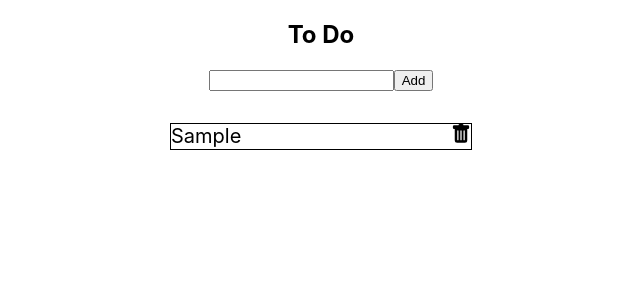
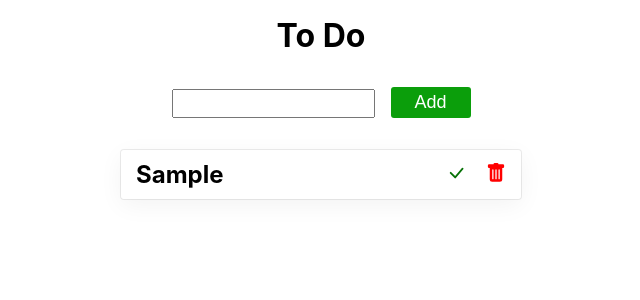
Before and after one commit to Hassan-Mehmood/react-todo, a React (Create React App) app: page / in a window 1280 px wide. Both pictures are taken after typing "Sample" into the empty fields and a click on the button "Add". Shown: the top 300 px of the page, without its empty margins (319-959 px from the left). Built offline with nearby package versions, Linux system fonts and the light colour scheme.

Commit message:
Working on task complete

```diff
--- a/src/App.css
+++ b/src/App.css
@@ -1,16 +1,71 @@
-.App {
+* {
+  margin: 0;
+  padding: 0;
+  box-sizing: border-box;
+}
+
+.header {
   text-align: center;
+  margin-top: 1rem;
+  font-size: 2rem;
+}
+form {
+  text-align: center;
+  margin: 2rem;
+}
+
+form input {
+  padding: 5px;
+  width: 203px;
+}
+form button {
+  margin: 0 0 0 1rem;
+  width: 80px;
+  padding: 5px;
+  border: none;
+  outline: none;
+  font-size: 18px;
+  border-radius: 3px;
+  background: rgb(11, 158, 11);
+  color: #fff;
+  cursor: pointer;
+}
+form button:hover {
+  background: rgb(7, 114, 7);
 }
 
 .cardContainer {
-  display: flex;
-  justify-content: space-between;
-  font-size: 1.25rem;
-  max-width: 300px;
-  margin: 2rem auto 1rem;
-  border: 1px solid black;
+  max-width: 400px;
+  width: 100%;
+  margin: 1rem auto;
+  padding: 10px 15px;
+  border-radius: 3px;
+  box-shadow: rgba(0, 0, 0, 0.05) 0px 6px 24px 0px,
+    rgba(0, 0, 0, 0.08) 0px 0px 0px 1px;
+}
+.cardContainer .text {
+  text-align: left;
 }
 
 .trashCan {
   cursor: pointer;
+  font-size: 1.25rem;
+  color: red;
 }
+
+.tickIcon {
+  color: rgb(7, 114, 7);
+  margin: 0 20px 0 0;
+  font-size: 1.25rem;
+  cursor: pointer;
+}
+
+.flex {
+  display: flex;
+  justify-content: space-between;
+  align-items: center;
+}
+
+.taskDone {
+  text-decoration: line-through;
+}
--- a/src/components/card/Card.js
+++ b/src/components/card/Card.js
@@ -1,7 +1,9 @@
-import React from "react";
-import { BsFillTrashFill } from "react-icons/bs";
+import React, { useState } from "react";
+import { BsFillTrashFill, BsCheckLg } from "react-icons/bs";
 
 const Card = ({ tasks, deleteTaskHandler }) => {
+  let [doneTask, setDoneTask] = useState(false);
+
   const deleteTasks = (id) => {
     deleteTaskHandler(id);
   };
@@ -9,9 +11,20 @@ const Card = ({ tasks, deleteTaskHandler }) => {
   let renderTaks = tasks.map((task) => {
     return (
       <div key={task.id} className="cardContainer">
-        <div className="text">{task.name}</div>
-        <div className="trashIcon">
-          <BsFillTrashFill className="trashCan" onClick={() => deleteTasks(task.id)} />
+        <div className="flex">
+          <div className="text">
+            <h2 className={doneTask ? "taskDone" : ""}>{task.name}</h2>
+          </div>
+          <div className="Icons">
+            <BsCheckLg
+              className="tickIcon"
+              onClick={() => setDoneTask(!doneTask)}
+            />
+            <BsFillTrashFill
+              className="trashCan"
+              onClick={() => deleteTasks(task.id)}
+            />
+          </div>
         </div>
       </div>
     );
--- a/src/components/cards/Cards.js
+++ b/src/components/cards/Cards.js
@@ -1,6 +1,6 @@
 import React from "react";
 import Card from "../card/Card";
-const Cards = ({ tasks, deleteTaskHandler }) => {
+const Cards = ({ tasks, deleteTaskHandler, taskDoneHandler }) => {
   const deleteTask = (id) => {
     deleteTaskHandler(id);
   };
--- a/src/components/header/Header.js
+++ b/src/components/header/Header.js
@@ -1,7 +1,7 @@
 import React from "react";
 
 const Header = () => {
-  return <h2>To Do </h2>;
+  return <h2 className="header">To Do </h2>;
 };
 
 export default Header;
```
